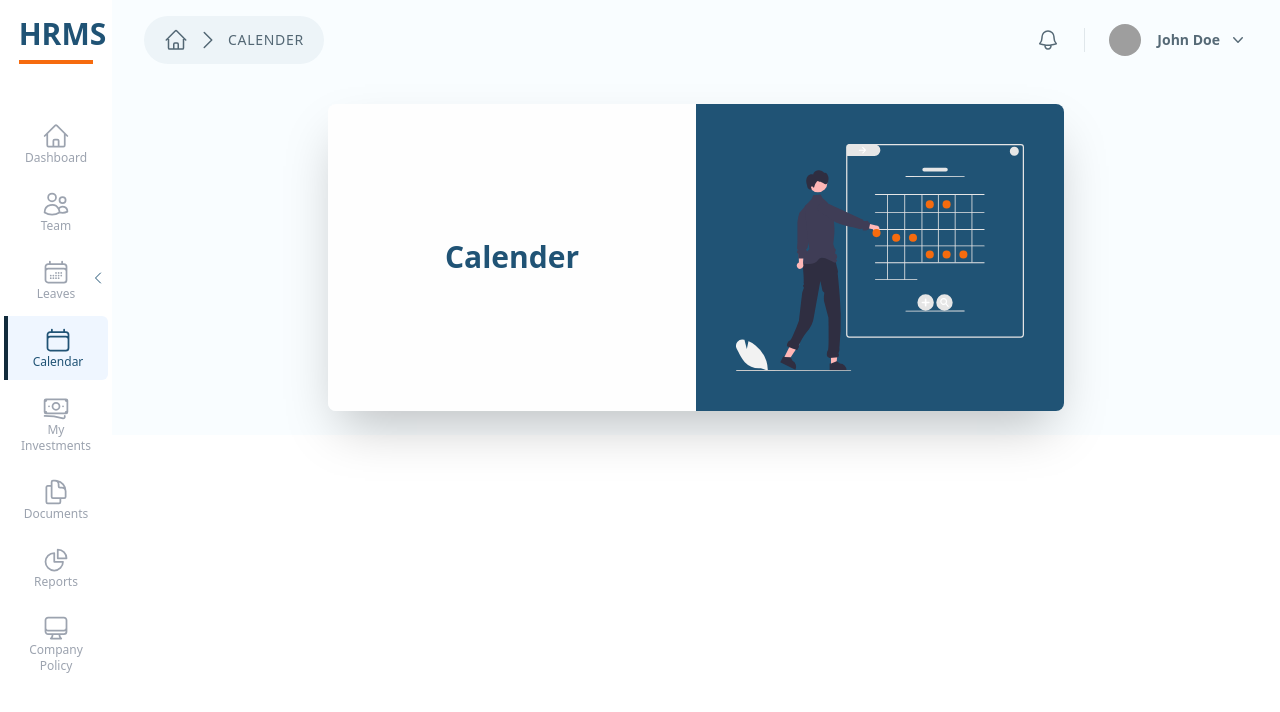
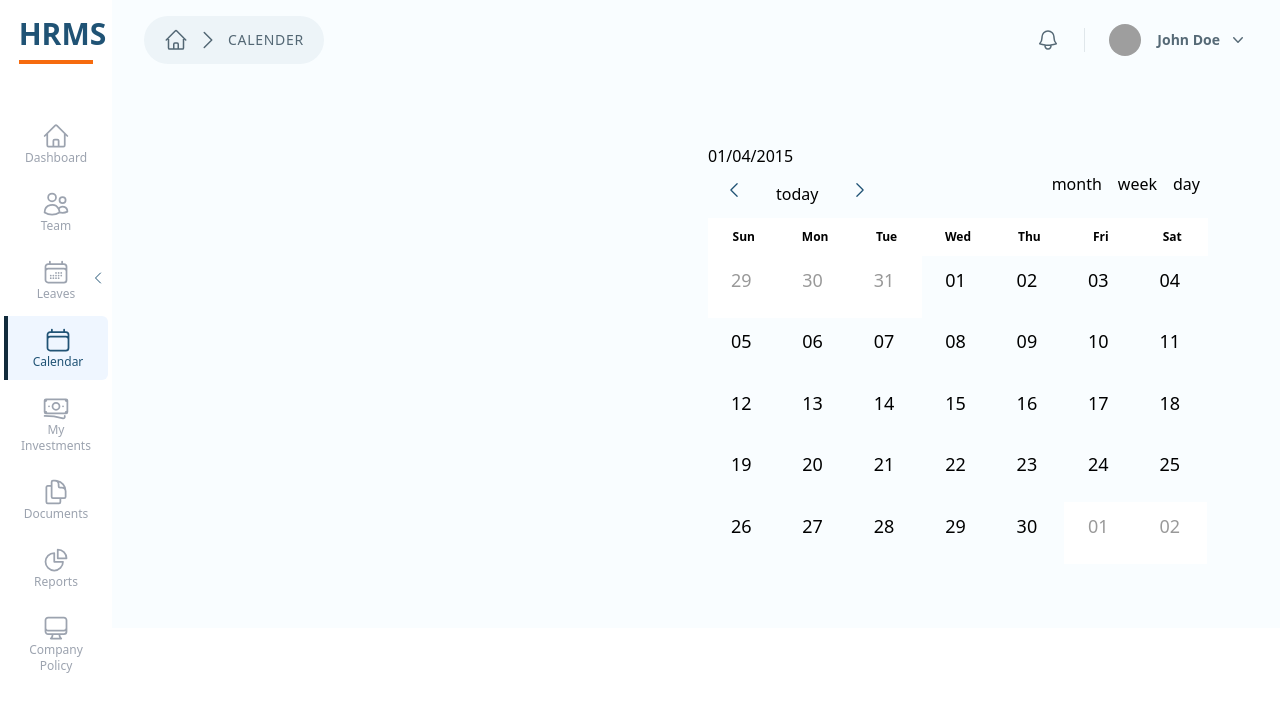
Before and after one commit to imfemill/hrms-wcg, a React (Vite) app: page /calender in a window 1280 px wide. Shown: the top 712 px of the page. Built offline with nearby package versions, Linux system fonts and the light colour scheme; grey boxes are pictures that could not be loaded.

Commit message:
calender created

```diff
--- a/package.json
+++ b/package.json
@@ -32,7 +32,9 @@
     "formik": "^2.4.5",
     "lint": "^0.8.19",
     "lint-staged": "^15.2.0",
+    "moment": "^2.29.4",
     "react": "^18.2.0",
+    "react-big-calendar": "^1.8.5",
     "react-dom": "^18.2.0",
     "react-markdown": "^9.0.1",
     "react-router-dom": "^6.21.0",
--- a/src/main.jsx
+++ b/src/main.jsx
@@ -1,13 +1,11 @@
 import React from "react";
 import ReactDOM from "react-dom/client";
+import { BrowserRouter } from "react-router-dom";
 import App from "./App.jsx";
 import "./style.css";
-import { BrowserRouter } from "react-router-dom";
 
 ReactDOM.createRoot(document.getElementById("root")).render(
-  <React.StrictMode>
     <BrowserRouter>
       <App />
     </BrowserRouter>
-  </React.StrictMode>,
 );
--- a/src/pages/calender/Calender.jsx
+++ b/src/pages/calender/Calender.jsx
@@ -1,20 +1,34 @@
-import CalenderImage from "../../assets/calender.svg";
-
+import moment from "moment";
+import { Calendar, momentLocalizer } from "react-big-calendar";
+import "react-big-calendar/lib/css/react-big-calendar.css";
+import "./calender.css";
+import CustomToolbar from "./CustomToolbar";
+// import 'react-calendar/dist/Calendar.css';
 const Calender = () => {
+  const localizer = momentLocalizer(moment);
   return (
-    <div className="bg-opacity-50 flex items-center justify-center">
-      <div className="select-none max-lg:m-1 lg:w-2/3 flex shadow-2xl rounded-lg">
-        <div className="lg:w-1/2 p-10 bg-[#fefefe] flex justify-center items-center rounded-l-lg">
-          <div className="my-14">
-            <h1 className="text-3xl flex font-semibold text-wcg_blue">
-              Calender
-            </h1>
-          </div>
-        </div>
-        <div className="lg:w-1/2 bg-wcg_blue flex justify-center items-center p-10 rounded-r-lg">
-          <img src={CalenderImage} alt="calender" />
-        </div>
-      </div>
+    <div
+      /* style={{ height: 700 ,width:"90%" }} */ className="h-[500px] w-9/10 flex justify-end p-10 "
+    >
+      <div></div>
+      <Calendar
+        // events={events}
+        step={60}
+        localizer={localizer}
+        // views={allViews}
+        defaultDate={new Date(2015, 3, 1)}
+        popup={false}
+        onSelectSlot={(slotInfo) => {
+          console.log(slotInfo)
+      }}
+        onShowMore={(events, date) =>
+          this.setState({ showModal: true, events })
+        }
+        components={{
+          // event: Event,
+          toolbar: CustomToolbar,
+        }}
+      />
     </div>
   );
 };
--- /dev/null
+++ b/src/pages/calender/CustomToolbar.jsx
@@ -0,0 +1,68 @@
+import {
+    ChevronLeftIcon,
+    ChevronRightIcon
+} from "@heroicons/react/24/outline";
+import moment from "moment";
+import { Navigate } from "react-big-calendar";
+import "react-big-calendar/lib/css/react-big-calendar.css";
+import "./calender.css";
+const CustomToolbar = (props) => {
+
+    const goToDayView = () => {
+      props.onView("day");
+    };
+
+    const goToWeekView = () => {
+      props.onView("week");
+    };
+
+    const goToMonthView = () => {
+      props.onView("month");
+    };
+
+    const goToBack = () => {
+      props.onNavigate(Navigate.PREVIOUS);
+    };
+
+    const goToNext = () => {
+      props.onNavigate(Navigate.NEXT);
+    };
+
+    const goToToday = () => {
+      props.onNavigate(Navigate.TODAY);
+    };
+
+    // const goToSpecificDate = (newDate) => {
+    //   props.onNavigate(Navigate.DATE, newDate);
+    // };
+
+    return (
+      <div>
+        <label className="">{moment(props.date).format("DD/MM/YYYY")}</label>
+
+        <div className="flex justify-between  py-1">
+          <div >
+            <button onClick={goToBack}  className="mx-2 p-2" >
+              <ChevronLeftIcon
+                className={`h-5 w-5 text-wcg_blue hover:text-wcg_navy `}
+              />
+            </button>
+            <button onClick={goToToday} className="mx-2 p-2" >today</button>
+            <button onClick={goToNext} className="mx-2 p-2" >
+              <ChevronRightIcon
+                className={`h-5 w-5 text-wcg_blue hover:text-wcg_navy `}
+              />
+            </button>
+          </div>
+          <div>
+            <button onClick={goToMonthView}  className="mx-2" >month</button>
+            <button onClick={goToWeekView}  className="mx-2" >week</button>
+            <button onClick={goToDayView}  className="mx-2" >day</button>
+          </div>
+        </div>
+        <div></div>
+      </div>
+    );
+  };
+
+  export default  CustomToolbar;
--- /dev/null
+++ b/src/pages/calender/calender.css
@@ -0,0 +1,78 @@
+
+.rbc-header {
+  background: #fff;
+  color: black;
+  padding: 10px;
+  font-size: 12px;
+  border: none !important;
+}
+
+.rbc-event {
+  padding: 0px !important;
+  border-radius: 0px !important;
+  border: none !important;
+  background-color: transparent !important;
+}
+
+.rbc-background-event {
+  padding: 0px !important;
+  border-radius: 0px !important;
+  border: none !important;
+  background-color: transparent !important;
+}
+
+.rbc-time-slot {
+  background-color: #eaf3fa;
+  color: #74a4c3;
+  border-color: aqua !important;
+}
+
+.rbc-event-label {
+  display: none !important;
+}
+
+.rbc-events-container {
+  width: 100% !important;
+}
+
+.rbc-timeslot-group {
+  min-height: 120px !important;
+}
+
+.rbc-day-bg {
+  border: none !important;
+}
+
+.rbc-month-row {
+  border: none !important;
+}
+
+.rbc-button-link {
+  font-size: 18px;
+  width: 48px;
+  height: 48px;
+  border-radius: inherit;
+  padding: 10px;
+  /* border: 1px #79b8e4 solid; */
+  /* background-color: #ffccac !important; */
+}
+
+.rbc-month-view {
+  border: none !important;
+  min-width:500px ;
+}
+
+.rbc-row-content .rbc-row {
+  height: 100%;
+  width: 100%;
+}
+
+.rbc-off-range-bg {
+  background-color: #fff;
+}
+
+.rbc-date-cell {
+  text-align: center;
+
+  border-radius: 100%;
+}
--- /dev/null
+++ b/src/pages/calender/events.js
@@ -0,0 +1,96 @@
+export default [
+  {
+    'title': 'All Day Event very long title',
+    'allDay': true,
+    'start': new Date(2015, 3, 0),
+    'end': new Date(2015, 3, 1)
+  },
+  {
+    'title': 'All Day Event very long title',
+    'allDay': true,
+    'start': new Date(2023, 12, 25),
+    'end': new Date(2023, 12, 26)
+  },
+  {
+    'title': 'Long Event',
+    'start': new Date(2015, 3, 7),
+    'end': new Date(2015, 3, 10)
+  },
+
+  {
+    'title': 'DTS STARTS',
+    'start': new Date(2016, 2, 13, 0, 0, 0),
+    'end': new Date(2016, 2, 20, 0, 0, 0)
+  },
+
+  {
+    'title': 'DTS ENDS',
+    'start': new Date(2016, 10, 6, 0, 0, 0),
+    'end': new Date(2016, 10, 13, 0, 0, 0)
+  },
+
+  {
+    'title': 'Some Event',
+    'start': new Date(2015, 3, 9, 0, 0, 0),
+    'end': new Date(2015, 3, 9, 0, 0, 0)
+  },
+  {
+    'title': 'Conference',
+    'start': new Date(2015, 3, 11),
+    'end': new Date(2015, 3, 13),
+    desc: 'Big conference for important people'
+  },
+  {
+    'title': 'Meeting',
+    'start': new Date(2015, 3, 12, 10, 30, 0, 0),
+    'end': new Date(2015, 3, 12, 12, 30, 0, 0),
+    desc: 'Pre-meeting meeting, to prepare for the meeting'
+  },
+  {
+    'title': 'Lunch',
+    'start': new Date(2015, 3, 12, 12, 0, 0, 0),
+    'end': new Date(2015, 3, 12, 13, 0, 0, 0),
+    desc: 'Power lunch'
+  },
+  {
+    'title': 'Meeting',
+    'start': new Date(2015, 3, 12, 14, 0, 0, 0),
+    'end': new Date(2015, 3, 12, 15, 0, 0, 0)
+  },
+  {
+    'title': 'Happy Hour',
+    'start': new Date(2015, 3, 12, 17, 0, 0, 0),
+    'end': new Date(2015, 3, 12, 17, 30, 0, 0),
+    desc: 'Most important meal of the day'
+  },
+  {
+    'title': 'Dinner',
+    'start': new Date(2015, 3, 12, 20, 0, 0, 0),
+    'end': new Date(2015, 3, 12, 21, 0, 0, 0)
+  },
+  {
+    'title': 'Birthday Party',
+    'start': new Date(2015, 3, 13, 7, 0, 0),
+    'end': new Date(2015, 3, 13, 10, 30, 0)
+  },
+  {
+    'title': 'Birthday Party 2',
+    'start': new Date(2015, 3, 13, 7, 0, 0),
+    'end': new Date(2015, 3, 13, 10, 30, 0)
+  },
+  {
+    'title': 'Birthday Party 3',
+    'start': new Date(2015, 3, 13, 7, 0, 0),
+    'end': new Date(2015, 3, 13, 10, 30, 0)
+  },
+  {
+    'title': 'Late Night Event',
+    'start': new Date(2015, 3, 17, 19, 30, 0),
+    'end': new Date(2015, 3, 18, 2, 0, 0)
+  },
+  {
+    'title': 'Multi-day Event',
+    'start': new Date(2015, 3, 20, 19, 30, 0),
+    'end': new Date(2015, 3, 22, 2, 0, 0)
+  }
+]
```
